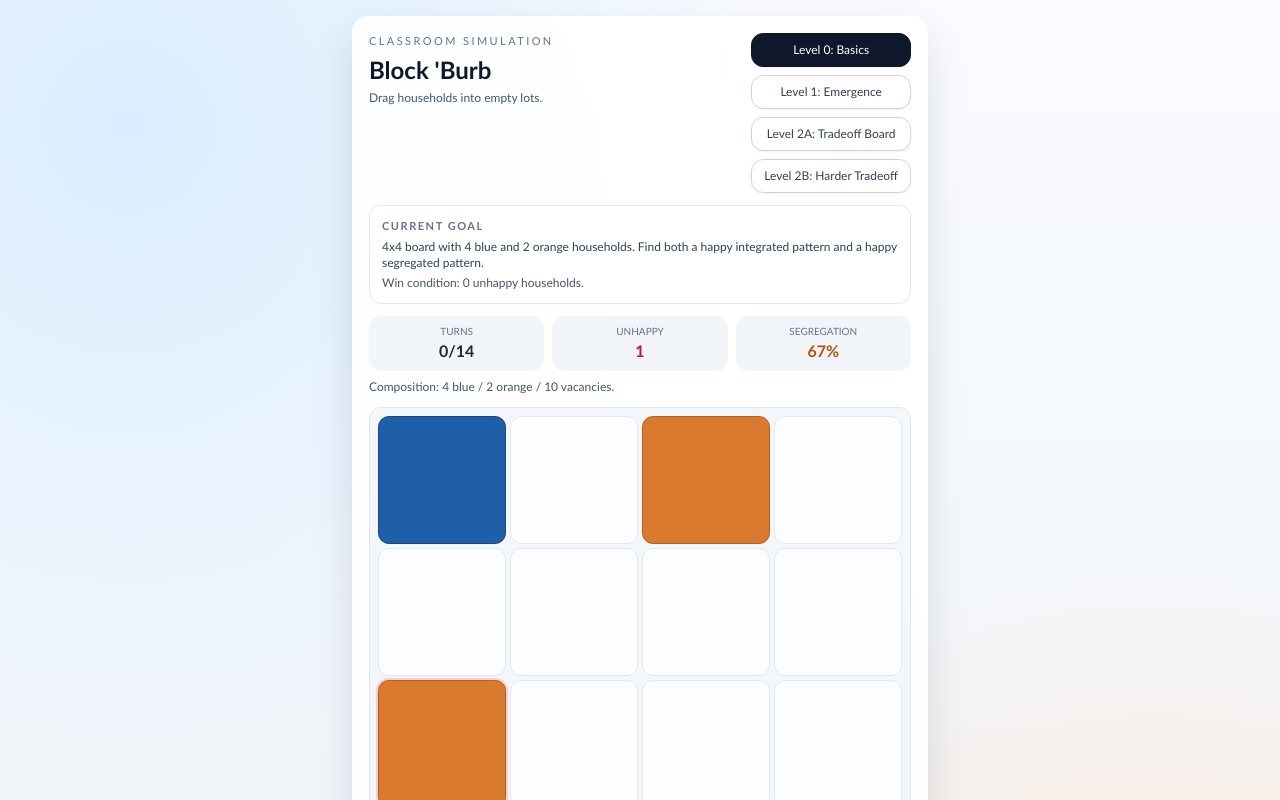
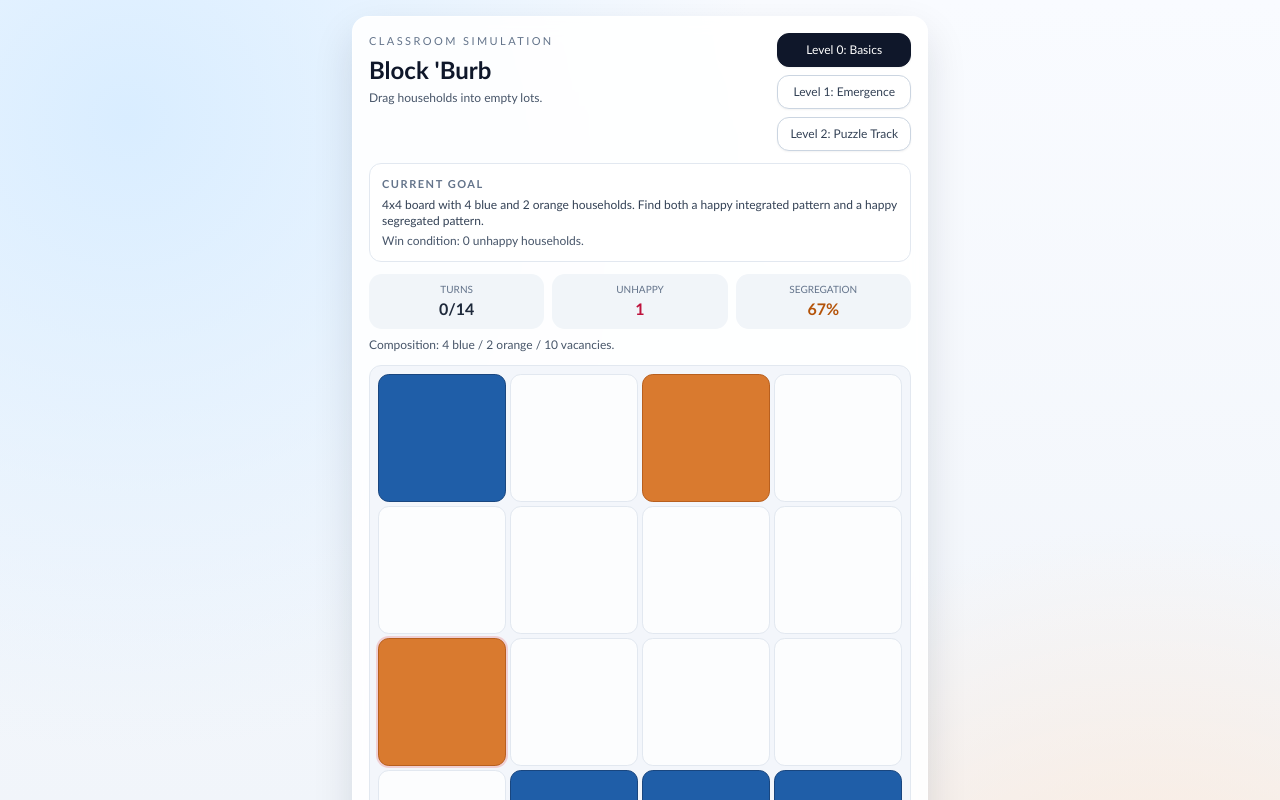
Before and after one commit to professorcaren/block-burb, a React (Vite) app in the folder block-burb-app/: page / in a window 1280 px wide. Shown: the top 800 px of the page. Built offline with nearby package versions, Linux system fonts and the light colour scheme.

Commit message:
Add reverse-solved level 2 puzzle track

```diff
--- a/block-burb-app/src/App.tsx
+++ b/block-burb-app/src/App.tsx
@@ -6,6 +6,7 @@ import {
   countHouseholds,
 } from '@/game/debrief'
 import { LEVEL_ORDER, configForLevel, DEFAULT_CONFIG } from '@/game/config'
+import { LEVEL2_PUZZLES, clampLevel2PuzzleIndex, configForLevel2Puzzle, level2PuzzleCount } from '@/game/level2Puzzles'
 import { applyTurn, createInitialState, endSession } from '@/game/engine'
 import type { Board, Coordinate, GameConfig, HouseholdTile, LevelId } from '@/game/types'
 
@@ -98,27 +99,54 @@ const nextLevelId = (currentLevel: LevelId): LevelId => {
   return LEVEL_ORDER[(index + 1) % LEVEL_ORDER.length]
 }
 
+const configForSession = (levelId: LevelId, level2PuzzleIndex: number): GameConfig => {
+  const baseConfig = configForLevel(levelId)
+  if (levelId !== 'level2') {
+    return baseConfig
+  }
+
+  return configForLevel2Puzzle(baseConfig, level2PuzzleIndex)
+}
+
 function App() {
-  const [config, setConfig] = useState<GameConfig>(DEFAULT_CONFIG)
-  const [game, setGame] = useState(() => createInitialState(DEFAULT_CONFIG))
+  const [level2PuzzleIndex, setLevel2PuzzleIndex] = useState(0)
+  const [config, setConfig] = useState<GameConfig>(() => configForSession(DEFAULT_CONFIG.levelId, 0))
+  const [game, setGame] = useState(() => createInitialState(configForSession(DEFAULT_CONFIG.levelId, 0)))
   const [statusMessage, setStatusMessage] = useState('Drag any household to an empty lot.')
   const [dragOrigin, setDragOrigin] = useState<Coordinate | null>(null)
   const [dragTarget, setDragTarget] = useState<Coordinate | null>(null)
 
   const boardRef = useRef<HTMLDivElement | null>(null)
 
-  const switchLevel = (levelId: LevelId): void => {
-    const nextConfig = configForLevel(levelId)
+  const loadLevel = (levelId: LevelId, puzzleIndex: number): void => {
+    const safePuzzleIndex = clampLevel2PuzzleIndex(puzzleIndex)
+    const nextConfig = configForSession(levelId, safePuzzleIndex)
     setConfig(nextConfig)
     setGame(createInitialState(nextConfig))
-    setStatusMessage('New level loaded. Drag any household to an empty lot.')
+    if (levelId === 'level2') {
+      const puzzle = LEVEL2_PUZZLES[safePuzzleIndex]
+      setLevel2PuzzleIndex(safePuzzleIndex)
+      setStatusMessage(`Loaded ${puzzle.title} (${puzzle.difficulty}). Drag any household to an empty lot.`)
+    } else {
+      setLevel2PuzzleIndex(0)
+      setStatusMessage('New level loaded. Drag any household to an empty lot.')
+    }
     setDragOrigin(null)
     setDragTarget(null)
   }
 
+  const switchLevel = (levelId: LevelId): void => {
+    loadLevel(levelId, 0)
+  }
+
   const restart = (): void => {
     setGame(createInitialState(config))
-    setStatusMessage('Board reset. Drag any household to an empty lot.')
+    if (config.levelId === 'level2') {
+      const puzzle = LEVEL2_PUZZLES[clampLevel2PuzzleIndex(level2PuzzleIndex)]
+      setStatusMessage(`Puzzle reset (${puzzle.title}). Drag any household to an empty lot.`)
+    } else {
+      setStatusMessage('Board reset. Drag any household to an empty lot.')
+    }
     setDragOrigin(null)
     setDragTarget(null)
   }
@@ -269,6 +297,10 @@ function App() {
   )
   const counts = useMemo(() => countHouseholds(game.board), [game.board])
   const segregationTooHigh = config.segregationCap !== null && segregationIndex > config.segregationCap
+  const safeLevel2PuzzleIndex = clampLevel2PuzzleIndex(level2PuzzleIndex)
+  const activeLevel2Puzzle = config.levelId === 'level2' ? LEVEL2_PUZZLES[safeLevel2PuzzleIndex] : null
+  const canAdvanceLevel2Puzzle = config.levelId === 'level2' && game.gameOverReason === 'objective_met'
+  const hasNextLevel2Puzzle = canAdvanceLevel2Puzzle && safeLevel2PuzzleIndex < level2PuzzleCount() - 1
 
   const lastMoveTrail = useMemo(() => {
     const trail = game.summary.lastMove?.trail ?? []
@@ -281,6 +313,11 @@ function App() {
         <section className="mx-auto w-full max-w-xl rounded-2xl border border-white/70 bg-white/90 p-4 shadow-[0_18px_40px_rgba(16,24,40,0.12)] backdrop-blur">
           <p className="text-xs uppercase tracking-[0.22em] text-slate-500">Debrief</p>
           <h1 className="mt-1 text-2xl font-semibold text-slate-900">{config.levelName}</h1>
+          {activeLevel2Puzzle !== null ? (
+            <p className="mt-1 text-xs text-slate-500">
+              Puzzle {safeLevel2PuzzleIndex + 1}/{level2PuzzleCount()} • {activeLevel2Puzzle.difficulty}
+            </p>
+          ) : null}
           <p className="mt-1 text-sm text-slate-600">{gameOverMessage(game.gameOverReason, config)}</p>
 
           <div className="mt-4 grid grid-cols-2 gap-3 text-center sm:grid-cols-4">
@@ -327,9 +364,32 @@ function App() {
             <button
               type="button"
               className="w-1/2 rounded-xl bg-slate-900 px-4 py-3 text-sm font-semibold text-white"
-              onClick={() => switchLevel(nextLevelId(config.levelId))}
+              onClick={() => {
+                if (config.levelId === 'level2') {
+                  if (hasNextLevel2Puzzle) {
+                    loadLevel('level2', safeLevel2PuzzleIndex + 1)
+                    return
+                  }
+
+                  if (canAdvanceLevel2Puzzle) {
+                    loadLevel('level2', 0)
+                    return
+                  }
+
+                  switchLevel('level1')
+                  return
+                }
+
+                switchLevel(nextLevelId(config.levelId))
+              }}
             >
-              Next Level
+              {config.levelId === 'level2'
+                ? hasNextLevel2Puzzle
+                  ? 'Next Puzzle'
+                  : canAdvanceLevel2Puzzle
+                    ? 'Restart Puzzle Track'
+                    : 'Back To Level 1'
+                : 'Next Level'}
             </button>
           </div>
         </section>
@@ -345,6 +405,11 @@ function App() {
             <p className="text-[11px] uppercase tracking-[0.22em] text-slate-500">Classroom Simulation</p>
             <h1 className="mt-1 text-2xl font-semibold text-slate-900">Block 'Burb</h1>
             <p className="mt-1 text-xs text-slate-600">Drag households into empty lots.</p>
+            {activeLevel2Puzzle !== null ? (
+              <p className="mt-1 text-xs text-slate-500">
+                Puzzle {safeLevel2PuzzleIndex + 1}/{level2PuzzleCount()} • {activeLevel2Puzzle.difficulty}
+              </p>
+            ) : null}
           </div>
 
           <div className="flex flex-col gap-2">
--- a/block-burb-app/src/game/config.ts
+++ b/block-burb-app/src/game/config.ts
@@ -25,53 +25,22 @@ export const LEVEL_CONFIGS: Record<LevelId, GameConfig> = {
     segregationCap: null,
     presetBoard: null,
   },
-  level2a: {
-    levelId: 'level2a',
-    levelName: 'Level 2A: Tradeoff Board',
+  level2: {
+    levelId: 'level2',
+    levelName: 'Level 2: Puzzle Track',
     levelNote:
-      '8x8 reverse-engineered board. Goal: make everyone happy while keeping segregation low. High-segregation happy outcomes are possible, but they do not win.',
+      'Reverse-solved 8x8 puzzle boards. Make everyone happy while keeping segregation low.',
     size: 8,
     blueCount: 30,
     orangeCount: 22,
-    maxTurns: 36,
+    maxTurns: 34,
     winCondition: 'all_happy_low_segregation',
     segregationCap: 55,
-    presetBoard: [
-      'BOBBBBBO',
-      '..BOBO.O',
-      'OBOBBB.B',
-      'BBBOO.OB',
-      'OBB.BOB.',
-      'BB.OO..B',
-      'B.BO.OOO',
-      'OBBOBOOB',
-    ],
-  },
-  level2b: {
-    levelId: 'level2b',
-    levelName: 'Level 2B: Harder Tradeoff',
-    levelNote:
-      'Another 8x8 reverse-engineered board. You can end fully happy with high segregation, but the objective requires low segregation.',
-    size: 8,
-    blueCount: 30,
-    orangeCount: 22,
-    maxTurns: 40,
-    winCondition: 'all_happy_low_segregation',
-    segregationCap: 55,
-    presetBoard: [
-      'O.OO.BOB',
-      'BBBOOOOO',
-      '.BBBOO..',
-      'OBBBBOBO',
-      'B.OBBBBB',
-      'BBB.B.OO',
-      'OBB..OBB',
-      'BBOB..OO',
-    ],
+    presetBoard: null,
   },
 }
 
-export const LEVEL_ORDER: LevelId[] = ['level0', 'level1', 'level2a', 'level2b']
+export const LEVEL_ORDER: LevelId[] = ['level0', 'level1', 'level2']
 
 export const DEFAULT_CONFIG: GameConfig = LEVEL_CONFIGS.level0
 
--- /dev/null
+++ b/block-burb-app/src/game/level2Puzzles.ts
@@ -0,0 +1,215 @@
+import type { GameConfig } from '@/game/types'
+
+export type Level2Difficulty = 'easy' | 'medium' | 'hard'
+
+export interface Level2Puzzle {
+  id: string
+  title: string
+  difficulty: Level2Difficulty
+  reverseDepth: number
+  turnBudget: number
+  startUnhappy: number
+  startSegregation: number
+  startBoard: string[]
+  solvedSeed: string[]
+}
+
+// Generated from solved 8x8 low-segregation boards by reverse-scrambling legal moves.
+export const LEVEL2_PUZZLES: Level2Puzzle[] = [
+  {
+    id: 'l2-easy-1',
+    title: 'Easy 1',
+    difficulty: 'easy',
+    reverseDepth: 8,
+    turnBudget: 24,
+    startUnhappy: 9,
+    startSegregation: 59,
+    startBoard: [
+      '.OBO.BBO',
+      '.BB..BB.',
+      'OBBBBBBO',
+      'BBBOBB.B',
+      'B.OOO.BB',
+      'B.BOB.OO',
+      'BOOOOOOB',
+      'BBOOBO.O',
+    ],
+    solvedSeed: [
+      '.OBO.BOO',
+      'OBBOOBB.',
+      '.BBBBBBO',
+      'BBBOBBOB',
+      'B.OOO.BB',
+      'B.B.B.OO',
+      '.OOBOOOB',
+      'BBO..OBB',
+    ],
+  },
+  {
+    id: 'l2-easy-2',
+    title: 'Easy 2',
+    difficulty: 'easy',
+    reverseDepth: 8,
+    turnBudget: 24,
+    startUnhappy: 11,
+    startSegregation: 49,
+    startBoard: [
+      'BOBBBB..',
+      '..BOBOBO',
+      'BOBBBB..',
+      '.BBBBOBO',
+      'OOOOBBOO',
+      'B.OBBOOB',
+      'O.OOBOO.',
+      '.BOBBB.B',
+    ],
+    solvedSeed: [
+      'B.BBOBOO',
+      'B.BOBOBO',
+      'B.BBB...',
+      '.B..BOBO',
+      '.OOOBBOO',
+      'B.OBBOBB',
+      'OBOOBOOB',
+      'OBOBBB.B',
+    ],
+  },
+  {
+    id: 'l2-med-1',
+    title: 'Medium 1',
+    difficulty: 'medium',
+    reverseDepth: 12,
+    turnBudget: 30,
+    startUnhappy: 12,
+    startSegregation: 61,
+    startBoard: [
+      'B.BO.B.O',
+      'O...BBB.',
+      'BBBBBBBO',
+      'BBBOBBBB',
+      'O.OOO.BB',
+      'B.BOBOO.',
+      'OOO.OOOB',
+      'BOOOBOBB',
+    ],
+    solvedSeed: [
+      '.OBO.BOO',
+      'OBBOOBB.',
+      '.BBBBBBO',
+      'BBBOBBOB',
+      'B.OOO.BB',
+      'B.B.B.OO',
+      '.OOBOOOB',
+      'BBO..OBB',
+    ],
+  },
+  {
+    id: 'l2-med-2',
+    title: 'Medium 2',
+    difficulty: 'medium',
+    reverseDepth: 12,
+    turnBudget: 30,
+    startUnhappy: 11,
+    startSegregation: 52,
+    startBoard: [
+      'BOBB.OOO',
+      'BBBOBOBO',
+      'BBBBB...',
+      'BBO.BOBO',
+      'O.OOB...',
+      'B.OBBOBO',
+      'O.OOBOBB',
+      '.BOOBBBB',
+    ],
+    solvedSeed: [
+      'B.BBOBOO',
+      'B.BOBOBO',
+      'B.BBB...',
+      '.B..BOBO',
+      '.OOOBBOO',
+      'B.OBBOBB',
+      'OBOOBOOB',
+      'OBOBBB.B',
+    ],
+  },
+  {
+    id: 'l2-hard-1',
+    title: 'Hard 1',
+    difficulty: 'hard',
+    reverseDepth: 19,
+    turnBudget: 36,
+    startUnhappy: 15,
+    startSegregation: 59,
+    startBoard: [
+      'BOBBOBOB',
+      'BBBB....',
+      'OBBBBBBO',
+      'BBB.BBBB',
+      'O.OOOOOB',
+      'B.BOBOOO',
+      '....OOO.',
+      'OBOBOOBB',
+    ],
+    solvedSeed: [
+      '.OBO.BOO',
+      'OBBOOBB.',
+      '.BBBBBBO',
+      'BBBOBBOB',
+      'B.OOO.BB',
+      'B.B.B.OO',
+      '.OOBOOOB',
+      'BBO..OBB',
+    ],
+  },
+  {
+    id: 'l2-hard-2',
+    title: 'Hard 2',
+    difficulty: 'hard',
+    reverseDepth: 18,
+    turnBudget: 36,
+    startUnhappy: 14,
+    startSegregation: 49,
+    startBoard: [
+      'B.BBBB.O',
+      'OBBOBO.B',
+      'BBBBB..O',
+      'BBOBBOB.',
+      'O.OOB..O',
+      'B.OBBOB.',
+      'OOOOBOO.',
+      'OBOBBBOB',
+    ],
+    solvedSeed: [
+      'B.BBOBOO',
+      'B.BOBOBO',
+      'B.BBB...',
+      '.B..BOBO',
+      '.OOOBBOO',
+      'B.OBBOBB',
+      'OBOOBOOB',
+      'OBOBBB.B',
+    ],
+  },
+]
+
+export const level2PuzzleCount = (): number => LEVEL2_PUZZLES.length
+
+export const clampLevel2PuzzleIndex = (index: number): number => {
+  if (LEVEL2_PUZZLES.length === 0) {
+    return 0
+  }
+  return Math.max(0, Math.min(LEVEL2_PUZZLES.length - 1, Math.floor(index)))
+}
+
+export const configForLevel2Puzzle = (baseConfig: GameConfig, puzzleIndex: number): GameConfig => {
+  const safeIndex = clampLevel2PuzzleIndex(puzzleIndex)
+  const puzzle = LEVEL2_PUZZLES[safeIndex]
+
+  return {
+    ...baseConfig,
+    levelName: `Level 2 • Puzzle ${safeIndex + 1}/${LEVEL2_PUZZLES.length}`,
+    levelNote: `${puzzle.title} (${puzzle.difficulty}) • reverse depth ${puzzle.reverseDepth}. Reach 0 unhappy with segregation <= ${baseConfig.segregationCap}%`,
+    maxTurns: puzzle.turnBudget,
+    presetBoard: [...puzzle.startBoard],
+  }
+}
--- a/block-burb-app/src/game/types.ts
+++ b/block-burb-app/src/game/types.ts
@@ -11,7 +11,7 @@ export type Cell = HouseholdTile | null
 
 export type Board = Cell[][]
 
-export type LevelId = 'level0' | 'level1' | 'level2a' | 'level2b'
+export type LevelId = 'level0' | 'level1' | 'level2'
 
 export type WinCondition = 'all_happy' | 'all_happy_low_segregation'
 
```
Also changed, not shown: 1 other file (tests, documents, lock files or other folders).
